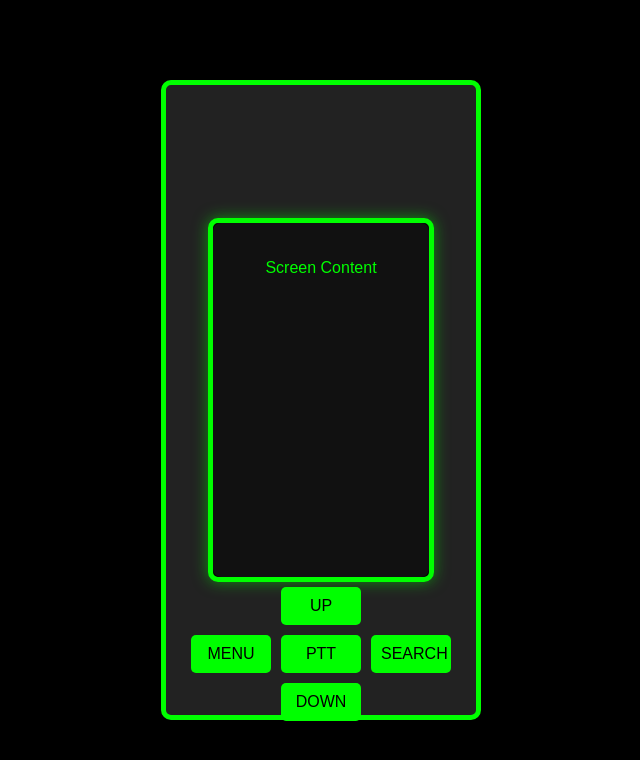
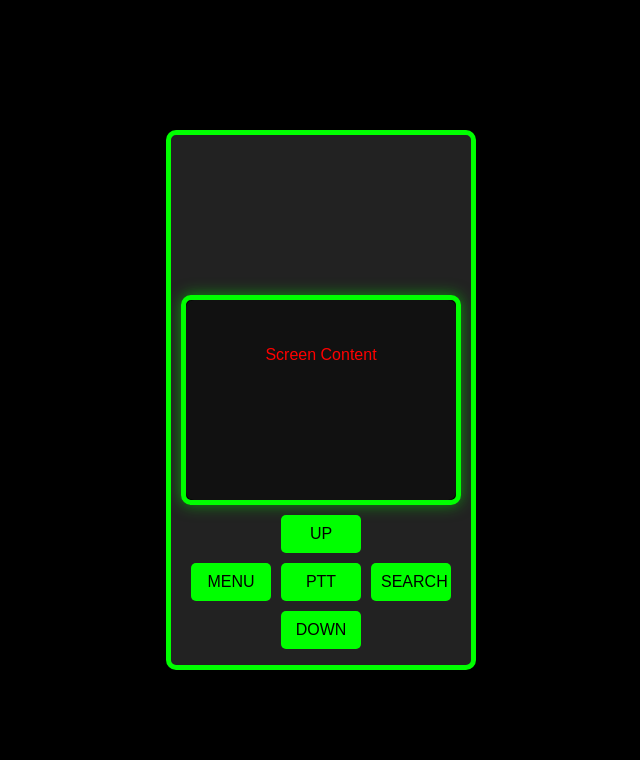
Before and after one commit to kdsmedia/ptt-web-app, a website: page index.html in a window 1280 px wide. Shown: the whole page, without its empty margins (319-959 px from the left). Drawn offline with Linux system fonts and the light colour scheme.

Commit message:
Update index.html

```diff
--- a/index.html
+++ b/index.html
@@ -3,7 +3,7 @@
 <head>
     <meta charset="UTF-8">
     <meta name="viewport" content="width=device-width, initial-scale=1.0, user-scalable=no">
-    <title>GPblok - Container Potret dengan Monitor</title>
+    <title>PPT APP</title>
     <style>
         /* CSS untuk Halaman Kosong dengan Container Potret */
         html, body {
@@ -22,11 +22,11 @@
 
         .container {
             width: 100%;
-            max-width: 480px; /* Lebar maksimum untuk tampilan potret */
+            max-width: 400px; /* Lebar maksimum untuk tampilan potret */
             height: 100%;
-            max-height: 640px; /* Tinggi maksimum untuk tampilan potret */
+            max-height: 540px; /* Tinggi maksimum untuk tampilan potret */
             background-color: #222; /* Latar belakang container */
-            padding: 20px;
+            padding: 15px;
             box-sizing: border-box; /* Menyertakan padding dalam ukuran container */
             display: flex;
             flex-direction: column;
@@ -39,9 +39,9 @@
         }
 
         .monitor {
-            width: 80%; /* Lebar monitor */
-            max-width: 400px; /* Lebar maksimum monitor */
-            height: 60%; /* Tinggi monitor */
+            width: 100%; /* Lebar monitor */
+            max-width: 300px; /* Lebar maksimum monitor */
+            height: 40%; /* Tinggi monitor */
             background-color: #000; /* Latar belakang monitor */
             border: 5px solid #00ff00; /* Border hijau untuk monitor */
             border-radius: 10px; /* Sudut membulat */
@@ -54,13 +54,13 @@
             height: 100%;
             background-color: #111; /* Latar belakang layar monitor */
             border-radius: 8px; /* Sudut membulat untuk layar */
-            padding: 20px;
+            padding: 30px;
             box-sizing: border-box;
             overflow: hidden; /* Menyembunyikan konten yang melampaui layar */
         }
 
         .screen-content {
-            color: #0f0; /* Teks hijau */
+            color: red; /* Teks merah */
             text-align: center; /* Teks di tengah */
         }
 
@@ -69,7 +69,7 @@
             flex-direction: column;
             align-items: center; /* Menyelaraskan tombol ke tengah */
             gap: 10px; /* Jarak antara tombol */
-            margin-top: 10px; /* Jarak vertikal tombol dari monitor */
+            margin-top: 15px; /* Jarak vertikal tombol dari monitor */
         }
 
         .horizontal-buttons {
@@ -102,7 +102,7 @@
         }
 
         .button:active {
-            background-color: #009900; /* Warna latar belakang saat tombol ditekan */
+            background-color: red; /* Warna latar belakang saat tombol ditekan */
         }
     </style>
 </head>
```
